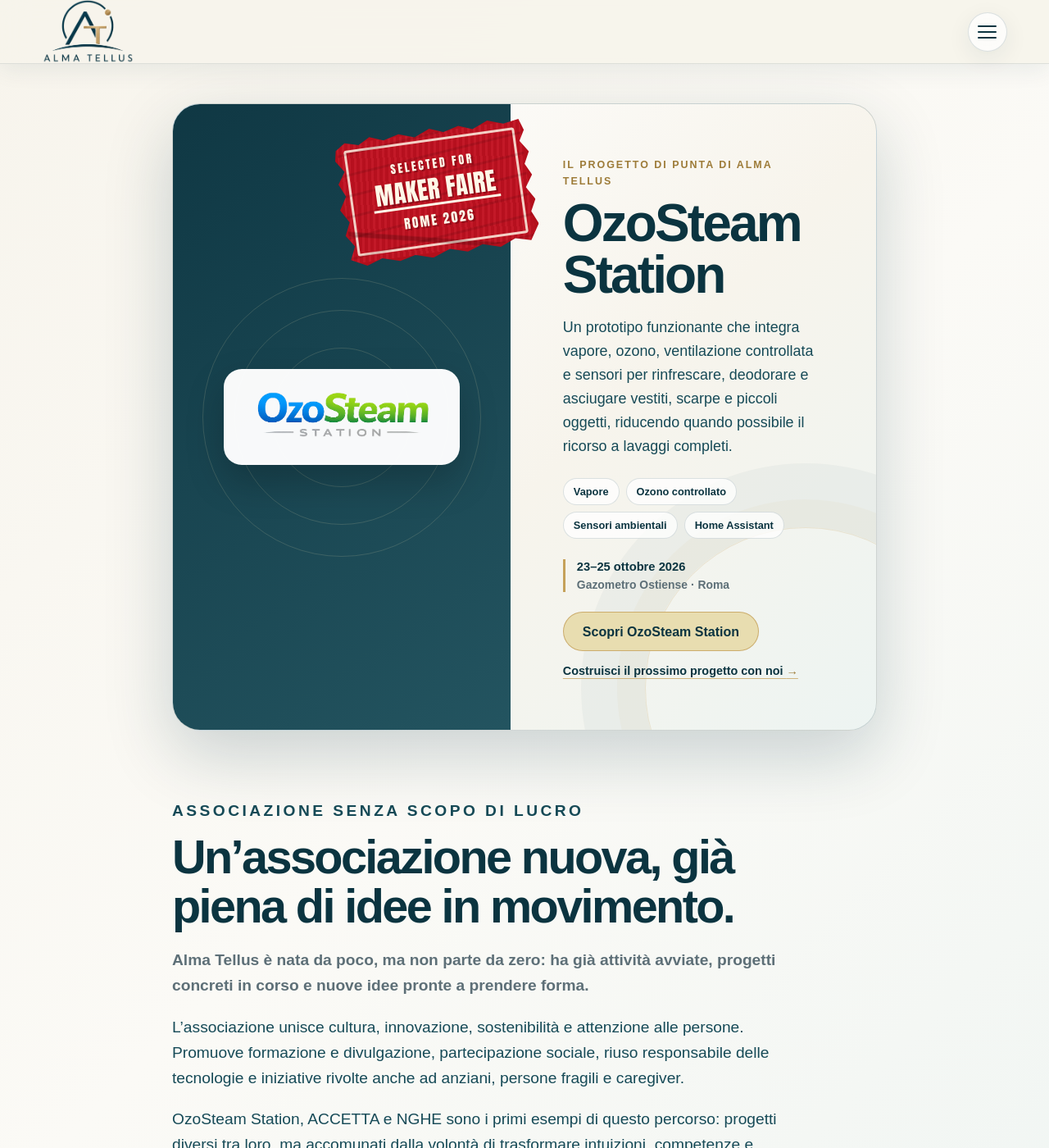
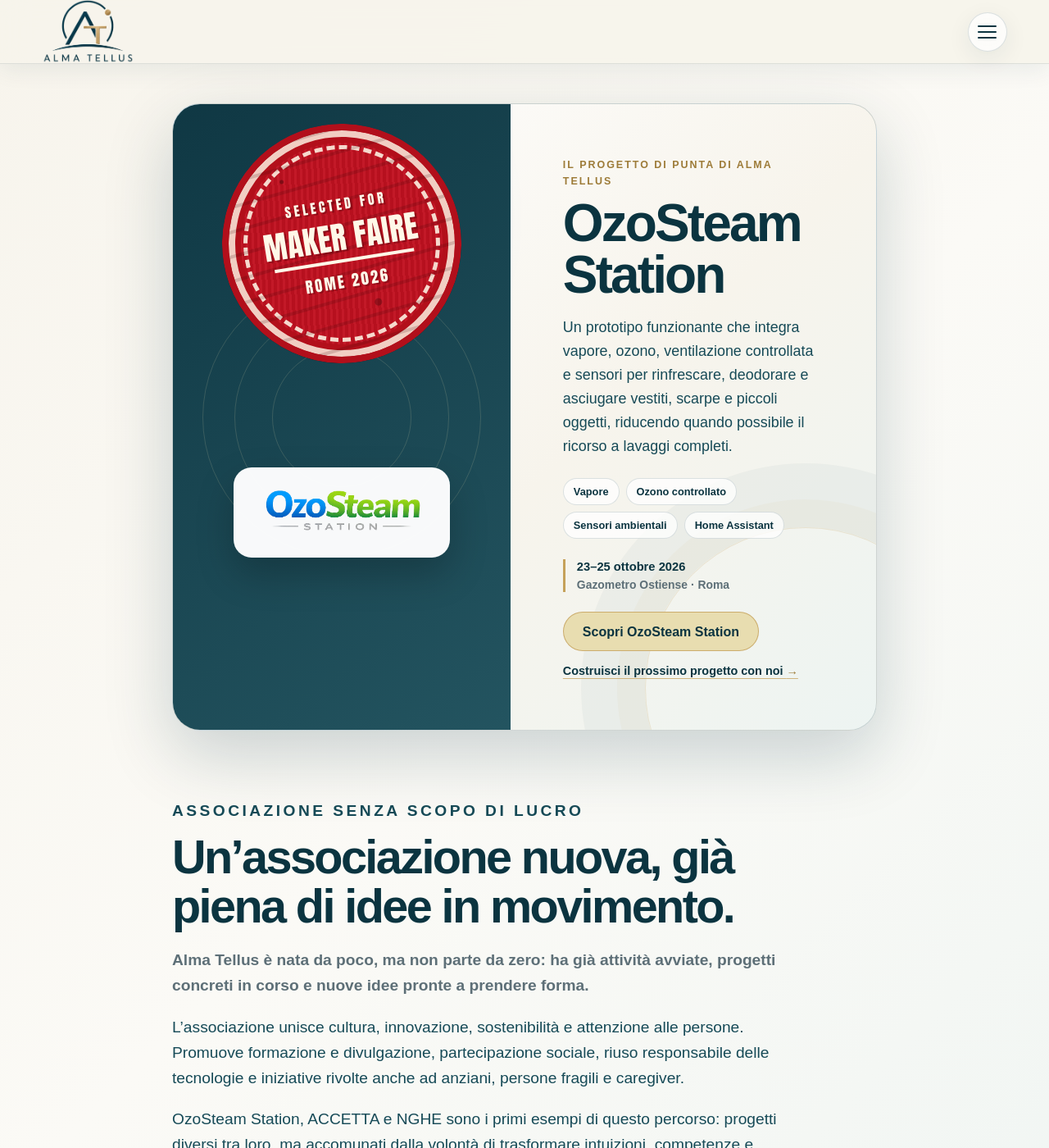
Before and after one commit to almatellus/almatellus.github.io, a Jekyll site: the page built from index.html, in a window 1280 px wide and 1400 px high. Shown: the whole window at 82% size. Built offline with Jekyll 4.4.1, drawn with Linux system fonts in a browser that asks for light colours.

Commit message:
Ingrandisce il sigillo Maker Faire e lo rende rotondo

```diff
--- a/assets/css/site.css
+++ b/assets/css/site.css
@@ -1702,3 +1702,168 @@
     font-size: 0.7rem;
   }
 }
+
+
+/* ===== Sigillo Maker Faire e testo celebrativo ===== */
+
+body.page-home .home-spotlight-visual {
+  min-height: 610px;
+  padding-top: 295px;
+}
+
+body.page-home .home-spotlight-logo {
+  width: min(92%, 400px);
+}
+
+body.page-home .maker-stamp {
+  top: 24px;
+  right: 50%;
+  width: 292px;
+  height: 292px;
+  padding: 48px 28px;
+  border: 8px solid #b20f1b;
+  border-radius: 50%;
+  outline: 4px solid rgba(178, 15, 27, 0.92);
+  outline-offset: 7px;
+  box-shadow:
+    0 0 0 8px rgba(255, 248, 232, 0.82) inset,
+    0 0 0 15px rgba(178, 15, 27, 0.96) inset,
+    0 17px 0 rgba(38, 0, 4, 0.25),
+    0 26px 48px rgba(0, 0, 0, 0.44);
+  transform: translateX(50%) rotate(-9deg);
+  clip-path: circle(50% at 50% 50%);
+}
+
+body.page-home .maker-stamp::before {
+  inset: 18px;
+  border: 5px dashed rgba(255, 248, 232, 0.94);
+  border-radius: 50%;
+}
+
+body.page-home .maker-stamp::after {
+  border-radius: 50%;
+  background:
+    radial-gradient(circle at 28% 19%, rgba(35, 0, 4, 0.35) 0 2px, transparent 3px),
+    radial-gradient(circle at 76% 31%, rgba(255, 248, 232, 0.25) 0 3px, transparent 4px),
+    radial-gradient(circle at 62% 78%, rgba(35, 0, 4, 0.28) 0 4px, transparent 5px),
+    repeating-linear-gradient(173deg, transparent 0 14px, rgba(62, 0, 5, 0.16) 15px 18px, transparent 19px 29px);
+}
+
+body.page-home .maker-stamp span {
+  font-size: 1rem;
+  letter-spacing: 0.23em;
+}
+
+body.page-home .maker-stamp strong {
+  margin: 12px 0 10px;
+  font-size: 2.38rem;
+  line-height: 0.88;
+}
+
+body.page-home .maker-stamp b {
+  width: 78%;
+  padding-top: 9px;
+  border-top-width: 4px;
+  font-size: 1.16rem;
+}
+
+.maker-result {
+  position: relative;
+  margin: -24px 34px clamp(62px, 8vw, 92px);
+  padding: clamp(30px, 4.5vw, 48px);
+  border-left: 8px solid #c11120;
+  border-radius: 0 24px 24px 0;
+  background:
+    linear-gradient(110deg, rgba(193, 17, 32, 0.095), rgba(255, 255, 255, 0.72) 48%, rgba(232, 221, 176, 0.2));
+  box-shadow: 0 18px 42px rgba(11, 52, 64, 0.1);
+}
+
+.home-copy .maker-result-label {
+  margin: 0 0 11px;
+  color: #aa101b;
+  font-size: 0.78rem;
+  font-weight: 900;
+  letter-spacing: 0.19em;
+  text-transform: uppercase;
+}
+
+.home-copy .maker-result > p:last-child {
+  max-width: 990px;
+  margin: 0;
+  color: var(--blue);
+  font-size: clamp(1.16rem, 2vw, 1.55rem);
+  font-weight: 650;
+  line-height: 1.54;
+}
+
+.maker-result strong {
+  color: #a50e18;
+  font-weight: 900;
+}
+
+@media (max-width: 900px) {
+  body.page-home .home-spotlight-visual {
+    min-height: 570px;
+    padding-top: 285px;
+  }
+
+  body.page-home .maker-stamp {
+    right: 50%;
+  }
+
+  .maker-result {
+    margin-left: 16px;
+    margin-right: 16px;
+  }
+}
+
+@media (max-width: 560px) {
+  body.page-home .home-spotlight-visual {
+    min-height: 465px;
+    padding-top: 240px;
+  }
+
+  body.page-home .maker-stamp {
+    top: 18px;
+    right: 50%;
+    width: 224px;
+    height: 224px;
+    padding: 36px 20px;
+    border-width: 6px;
+    outline-width: 3px;
+    outline-offset: 5px;
+    transform: translateX(50%) rotate(-9deg);
+  }
+
+  body.page-home .maker-stamp::before {
+    inset: 13px;
+    border-width: 3px;
+  }
+
+  body.page-home .maker-stamp span {
+    font-size: 0.75rem;
+  }
+
+  body.page-home .maker-stamp strong {
+    margin: 9px 0 7px;
+    font-size: 1.76rem;
+  }
+
+  body.page-home .maker-stamp b {
+    padding-top: 6px;
+    border-top-width: 3px;
+    font-size: 0.86rem;
+  }
+
+  .maker-result {
+    margin: -14px 8px 54px;
+    padding: 27px 21px 29px;
+    border-left-width: 6px;
+    border-radius: 0 20px 20px 0;
+  }
+
+  .home-copy .maker-result > p:last-child {
+    font-size: 1.08rem;
+    line-height: 1.55;
+  }
+}
```
